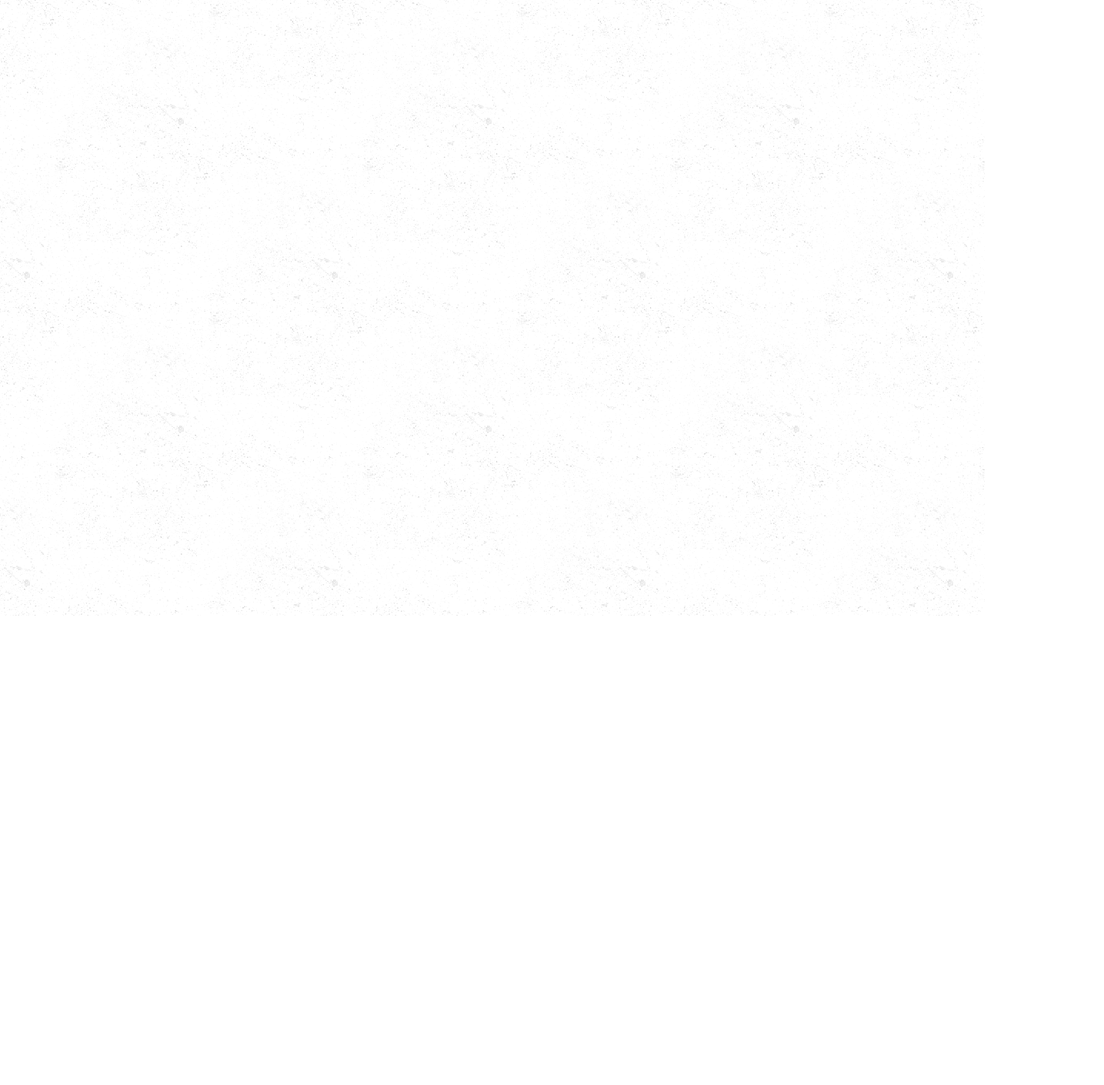
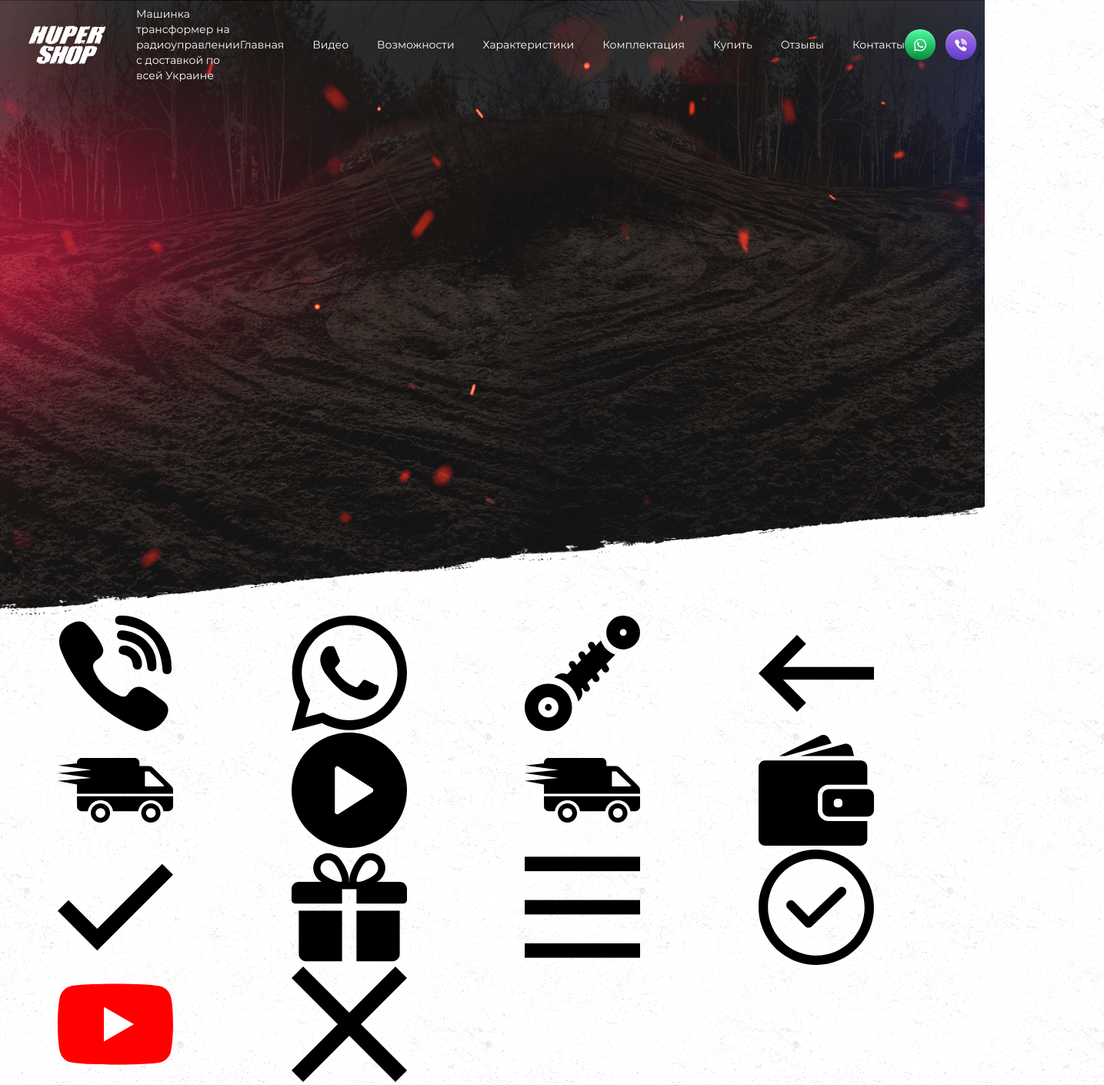
Before and after one commit to jamesborn89/hupershop, a website: page app/index.html in a window 1280 px wide. Shown: the whole page at 77% size, 1435 px wide, since content can reach past the window. Before the commit the page ends 800 px from the top, so only its background shows below. Drawn offline with nearby package versions, Linux system fonts and the light colour scheme; files that its build step writes are made by us from their sources.

Commit message:
added header

```diff
--- a/app/index.html
+++ b/app/index.html
@@ -1,5 +1,6 @@
 <!DOCTYPE html>
 <html lang="ru">
+
 <head>
     <meta charset="UTF-8">
     <meta name="viewport" content="width=device-width, initial-scale=1.0">
@@ -8,11 +9,100 @@
     <link rel="stylesheet" href="css/libs.min.css">
     <link rel="stylesheet" href="css/style.min.css">
 </head>
+
 <body>
+    <header class="header">
+        <div class="header__top df">
+            <div class="header__logo-box df">
+                <img class="header__logo" src="images/logo.png" alt="logo">
+                <p class="header__text">Машинка трансформер на радиоуправлении
+                    с доставкой по всей Украине</p>
+            </div>
+            <nav class="header__nav">
+                <ul class="header__list df">
+                    <li class="header__item"><a href="#" class="header__link">Главная</a></li>
+                    <li class="header__item"><a href="#" class="header__link">Видео</a></li>
+                    <li class="header__item"><a href="#" class="header__link">Возможности</a></li>
+                    <li class="header__item"><a href="#" class="header__link">Характеристики</a></li>
+                    <li class="header__item"><a href="#" class="header__link">Комплектация</a></li>
+                    <li class="header__item"><a href="#" class="header__link">Купить</a></li>
+                    <li class="header__item"><a href="#" class="header__link">Отзывы</a></li>
+                    <li class="header__item"><a href="#" class="header__link">Контакты</a></li>
+                </ul>
+            </nav>
+            <div class="header__box df">
+                <div class="header__box-icon df">
+                    <a class="header__whatsapp header__icon df" href="#"><svg class="header__svg whatsapp">
+                            <use xlink:href="sprites.svg#whatsapp"></use>
+                        </svg></a>
+                    <a class="header__wiber header__icon df" href="#"><svg class="header__svg viber">
+                            <use xlink:href="sprites.svg#viber"></use>
+                        </svg></a>
+                </div>
+                <div class="header__box">
+                    <a class="header__phone" href="tel:+380966389981">+38 096 638 99 81</a>
+                    <p class="header__mode">Ежедневно с 9.00 до 19.00</p>
+                </div>
+            </div>
+        </div>
+
+
+        <div class="header__static"></div>
+    </header>
+
+    <section class="top">
+
+    </section>
+
+
+
+    <svg class="viber">
+        <use xlink:href="sprites.svg#viber"></use>
+    </svg>
+    <svg class="whatsapp">
+        <use xlink:href="sprites.svg#whatsapp"></use>
+    </svg>
+    <svg class="super">
+        <use xlink:href="sprites.svg#super"></use>
+    </svg>
+    <svg class="back">
+        <use xlink:href="sprites.svg#back"></use>
+    </svg>
+    <svg class="tire">
+        <use xlink:href="sprites.svg#tire"></use>
+    </svg>
+    <svg class="play-button">
+        <use xlink:href="sprites.svg#play-button"></use>
+    </svg>
+    <svg class="truck">
+        <use xlink:href="sprites.svg#truck"></use>
+    </svg>
+    <svg class="wallet">
+        <use xlink:href="sprites.svg#wallet"></use>
+    </svg>
+    <svg class="check">
+        <use xlink:href="sprites.svg#check"></use>
+    </svg>
+    <svg class="gift">
+        <use xlink:href="sprites.svg#gift"></use>
+    </svg>
+    <svg class="menu">
+        <use xlink:href="sprites.svg#menu"></use>
+    </svg>
+    <svg class="tick">
+        <use xlink:href="sprites.svg#tick"></use>
+    </svg>
+    <svg class="youtube">
+        <use xlink:href="sprites.svg#youtube"></use>
+    </svg>
+    <svg class="close-button">
+        <use xlink:href="sprites.svg#close-button"></use>
+    </svg>
 
 
     <script src="https://ajax.googleapis.com/ajax/libs/jquery/3.5.1/jquery.min.js"></script>
     <script src="js/libs.min.js"></script>
     <script src="js/main.min.js"></script>
 </body>
+
 </html>
--- a/app/scss/vars.scss
+++ b/app/scss/_vars.scss
@@ -26,3 +26,7 @@
     font-family: 'Oswald-Heavy';
     font-weight: 400;
 }
+
+.df {
+    display: flex;
+}
--- a/app/scss/style.scss
+++ b/app/scss/style.scss
@@ -12,6 +12,139 @@ html {
     box-sizing: inherit;
 }
 
+a {
+    transition: all 0.3s;
+}
+
 body {
     background-image: url(../images/body-bg.png);
+    position: relative;
+    @extend %ms-regular;
+    font-size: 14px;
 }
+
+.header {
+    color: #fff;
+
+    &__top {
+        position: absolute;
+        top: 20px;
+        height: 76px;
+        justify-content: space-between;
+        align-items: center;
+        width: 100%;
+    }
+
+    &__logo-box {
+        align-items: center;
+        margin-left: 37px;
+    }
+
+
+    &__logo {
+        width: 100px;
+        height: 52px;
+        margin-right: 40px;
+    }
+
+
+    &__text {
+        max-width: 335px;
+        line-height: 20px;
+    }
+
+
+    &__item {
+        &+& {
+            margin-left: 37px;
+        }
+    }
+
+
+    &__link {
+        display: block;
+        color: #ffffff;
+        line-height: 76px;
+
+        &:hover {
+            color: #ff0054;
+        }
+    }
+
+    &__box {
+        align-items: center;
+    }
+
+
+    &__svg {
+        width: 16px;
+        height: 17px;
+        fill: #fff;
+    }
+
+    &__icon {
+        justify-content: center;
+        align-items: center;
+        margin-right: 13px;
+        width: 40px;
+        height: 40px;
+        border-radius: 50%;
+        box-shadow: inset 0 2px 1px rgba(143, 241, 175, 0.49);
+    }
+
+    &__whatsapp {
+        width: 40px;
+        height: 40px;
+        background-image: linear-gradient(to top, #088b39 0%, #49fea2 100%);
+
+        &:hover {
+            background-image: linear-gradient(to top, #176f38 0%, #39f596 100%);
+        }
+    }
+
+
+    &__wiber {
+        width: 40px;
+        height: 40px;
+        background-image: linear-gradient(to top, #5f3bc8 0%, #ab74ef 100%);
+
+        &:hover {
+            background-image: linear-gradient(59deg, #6642cf 0%, #9252e2 100%);
+        }
+    }
+
+
+    &__box {
+        margin-right: 70px;
+        text-align: center;
+    }
+
+
+    &__phone {
+        @extend %ms-bold;
+        color: #fff;
+        font-size: 24px;
+        display: block;
+        margin-bottom: 10px;
+
+        &:hover {
+            color: #ff0054;
+        }
+    }
+
+
+    &__mode {
+        font-size: 14px;
+        line-height: 20px;
+    }
+
+
+    &__static {}
+}
+
+.top {
+    background: url(../images/bg-top.png);
+    background-repeat: no-repeat;
+    background-size: cover;
+    height: 100vh;
+}
--- a/gulpfile.js
+++ b/gulpfile.js
@@ -10,11 +10,11 @@ let gulp = require('gulp'),
 var tinypng = require('gulp-tinypng-compress');
 
 gulp.task('tinypng', function () {
-    gulp.src('app/img/**/*.{png,jpg,jpeg}')
-        .pipe(tinypng({
-            key: 'vgMpGcTzpxwB7LmLZ6KzfSsMzDZhJJqL'
-        }))
-        .pipe(gulp.dest('app/images'));
+    return gulp.src('app/img/**/*.{png,jpg,jpeg}')
+            .pipe(tinypng({
+                key: 'vgMpGcTzpxwB7LmLZ6KzfSsMzDZhJJqL'
+            }))
+            .pipe(gulp.dest('app/images'));
 });
 
 gulp.task('sass', function () {
```
Also changed, not shown: app/css/style.min.css, app/images/logo.png (added), app/img/logo.png (added), app/scss/_fonts.scss (renamed from app/scss/fonts.scss), app/scss/_reset.scss (renamed from app/scss/reset.scss), app/sprites.svg (added).
